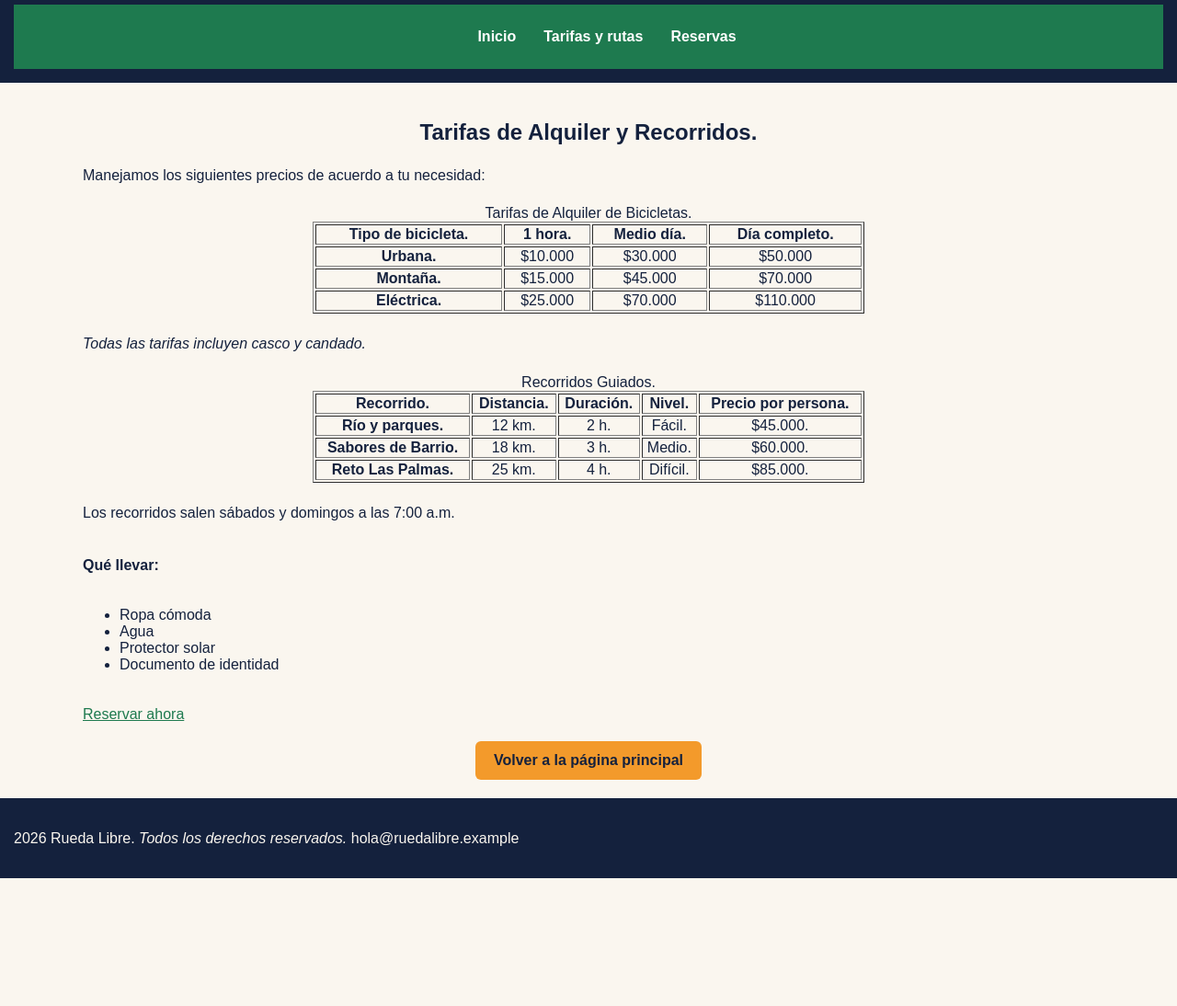
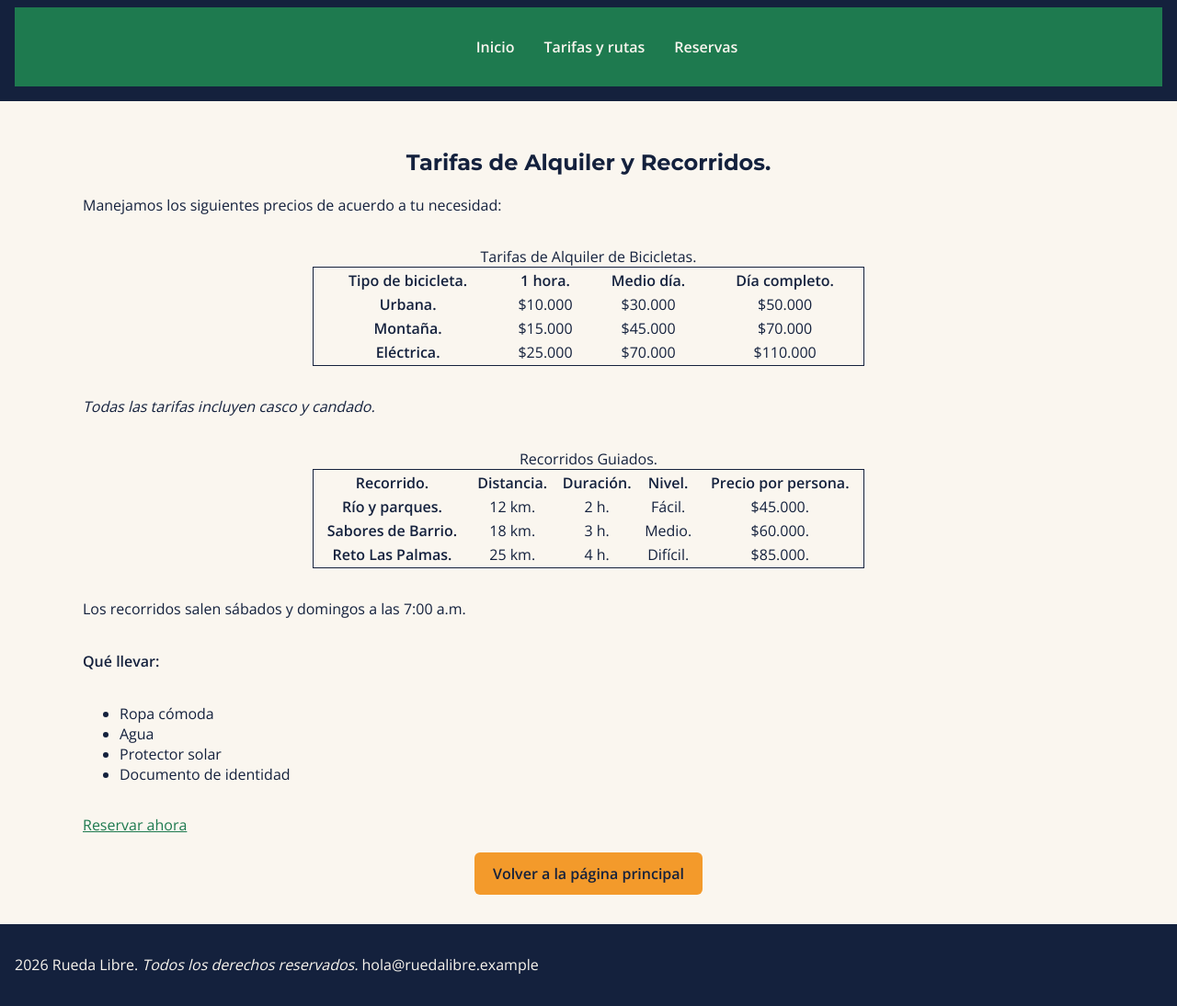
Before and after one commit to vane-amez/rueda-libre, a plain HTML site: page paginas/tarifas.html in a window 1280 px wide. Shown: the part 140-1234 px from the top of the page at 92% size. Before the commit the page ends 1095 px from the top, so only its background shows below. Drawn offline with nearby package versions, Linux system fonts and the light colour scheme.

Commit message:
feat: minireto la identidad de Rueda Libre

```diff
--- a/css/styles.css
+++ b/css/styles.css
@@ -1,114 +1,165 @@
+:root {
+    --color-verde: #1E7A4F;
+    --color-naranja: #F39A2B;
+    --color-azul: #14213D;
+    --color-crema: #FAF6EF;
+    --color-gris: #5B6470;
+    --fuente-titulos: 'Montserrat', sans-serif;
+    --fuente-textos: 'Open Sans', sans-serif;
+    --espacio-pequeno: 0.5rem;
+    --espacio-mediano: 1rem;
+    --espacio-grande: 2rem;
+}
+
 body {
-    background-color: #FAF6EF;
-    color: #14213D;
-    font-family: Arial, sans-serif;
+    background-color: var(--color-crema);
+    color: var(--color-azul);
+    font-family: var(--fuente-textos);
+    font-weight: 400;
     margin: 0;
 }
+
+h1,
+h2,
+h3,
+h4,
+h5,
+h6 {
+    font-family: var(--fuente-titulos);
+    font-weight: 700;
+    color: var(--color-azul);
+}
+
+h1,
+h2 {
+    text-align: center;
+}
+
 header {
-    background-color: #14213D;
-    padding: 15px;
+    background-color: var(--color-azul);
+    padding: var(--espacio-mediano);
 }
+
 header h1 {
-    color: #FAF6EF;
+    color: var(--color-crema);
 }
+
 .contenedor {
     display: flex;
     flex-direction: column;
     align-items: center;
 }
+
 nav {
-    background-color: #1E7A4F;
-    padding: 10px;
+    background-color: var(--color-verde);
+    padding: var(--espacio-mediano);
 }
+
 nav ul {
     display: flex;
     justify-content: center;
-    gap: 30px;
+    gap: var(--espacio-grande);
     list-style: none;
 }
+
 nav a {
-    color: white;
+    color: var(--color-crema);
     text-decoration: none;
-    font-weight: bold;
+    font-weight: 600;
 }
+
 nav a:hover {
-    color: #F39A2B;
+    color: var(--color-naranja);
 }
-h1, h2, h3 {
-    color: #14213D;
+
+a {
+    color: var(--color-verde);
 }
-h1, h2 {
-    text-align: center;
+
+a:hover {
+    color: var(--color-naranja);
 }
-a {
-    color: #1E7A4F;
-}
-a:hover {
-    color: #F39A2B;
-}
+
 .formulario {
     display: flex;
     flex-direction: column;
     margin-bottom: 15px;
 }
+
 .boton-enviar {
     width: 100%;
     padding: 12px;
-    background-color: #1E7A4F;
-    color: white;
-    font-weight: bold;
+    background-color: var(--color-verde);
+    color: var(--color-crema);
+    font-weight: 600;
     border: none;
     border-radius: 6px;
     cursor: pointer;
-    font-size: 16px;
+    font-size: 1rem;
     transition: background-color 0.3s;
 }
+
 .boton-enviar:hover {
-    background-color: #14213D;
+    background-color: var(--color-azul);
 }
+
 .texto-secundario {
-    color: #5B6470;
+    color: var(--color-gris);
 }
+
 .sitio-footer {
-    background-color: #14213D;
-    color: #FAF6EF;
-    padding: 15px;
+    background-color: var(--color-azul);
+    color: var(--color-crema);
+    padding: var(--espacio-mediano);
     text-align: center;
 }
+
 a:focus-visible,
 button:focus-visible,
 input:focus-visible,
 textarea:focus-visible {
-    outline: 3px solid #14213D;
+    outline: 3px solid var(--color-azul);
     outline-offset: 3px;
 }
+
 main {
     max-width: 1100px;
     margin: 0 auto;
-    padding: 20px;
+    padding: var(--espacio-grande);
 }
+
 table {
-    margin: 20px auto;
+    margin: var(--espacio-grande) auto;
     max-width: 100%;
 }
+
+.tabla-tarifas {
+    width: 600px;
+    text-align: center;
+    border: 1px solid var(--color-azul);
+}
+
 aside {
     display: flex;
     flex-direction: column;
 }
+
 p {
     text-align: justify;
     line-height: 1.6;
 }
+
 .boton-secundario {
     display: inline-block;
-    background-color: #F39A2B;
-    color: #14213D;
+    background-color: var(--color-naranja);
+    color: var(--color-azul);
     padding: 12px 20px;
     border-radius: 6px;
     text-decoration: none;
-    font-weight: bold;
+    font-weight: 600;
 }
+
 .boton-secundario:hover {
-    background-color: #1E7A4F;
-    color: white;
+    background-color: var(--color-verde);
+    color: var(--color-crema);
 }
--- a/paginas/tarifas.html
+++ b/paginas/tarifas.html
@@ -5,6 +5,9 @@
     <meta charset="UTF-8">
     <meta name="viewport" content="width=device-width, initial-scale=1.0">
     <title>Rueda Libre | Tarifas y recorridos</title>
+    <link rel="preconnect" href="https://fonts.googleapis.com">
+    <link rel="preconnect" href="https://fonts.gstatic.com" crossorigin>
+    <link href="https://fonts.googleapis.com/css2?family=Montserrat:wght@700&family=Open+Sans:wght@400;600&display=swap" rel="stylesheet">
     <link rel="stylesheet" href="../css/styles.css">
 </head>
 
@@ -29,7 +32,7 @@
             <h2>Tarifas de Alquiler y Recorridos.</h2>
             <p>Manejamos los siguientes precios de acuerdo a tu necesidad:</p>
 
-            <table border="1" style="width: 600px; text-align: center;">
+            <table class="tabla-tarifas">
                 <caption>Tarifas de Alquiler de Bicicletas.</caption>
                 <thead>
                     <tr>
@@ -65,7 +68,7 @@
         </section>
 
         <section id="recorridos">
-            <table border="1" style="width: 600px; text-align: center;">
+            <table class="tabla-tarifas">
                 <caption>Recorridos Guiados.</caption>
                 <thead>
                     <tr>
```
Also changed, not shown: bitacora.md (+4 -0 lines), index.html (+3 -0 lines), paginas/reservas.html (+3 -0 lines).
